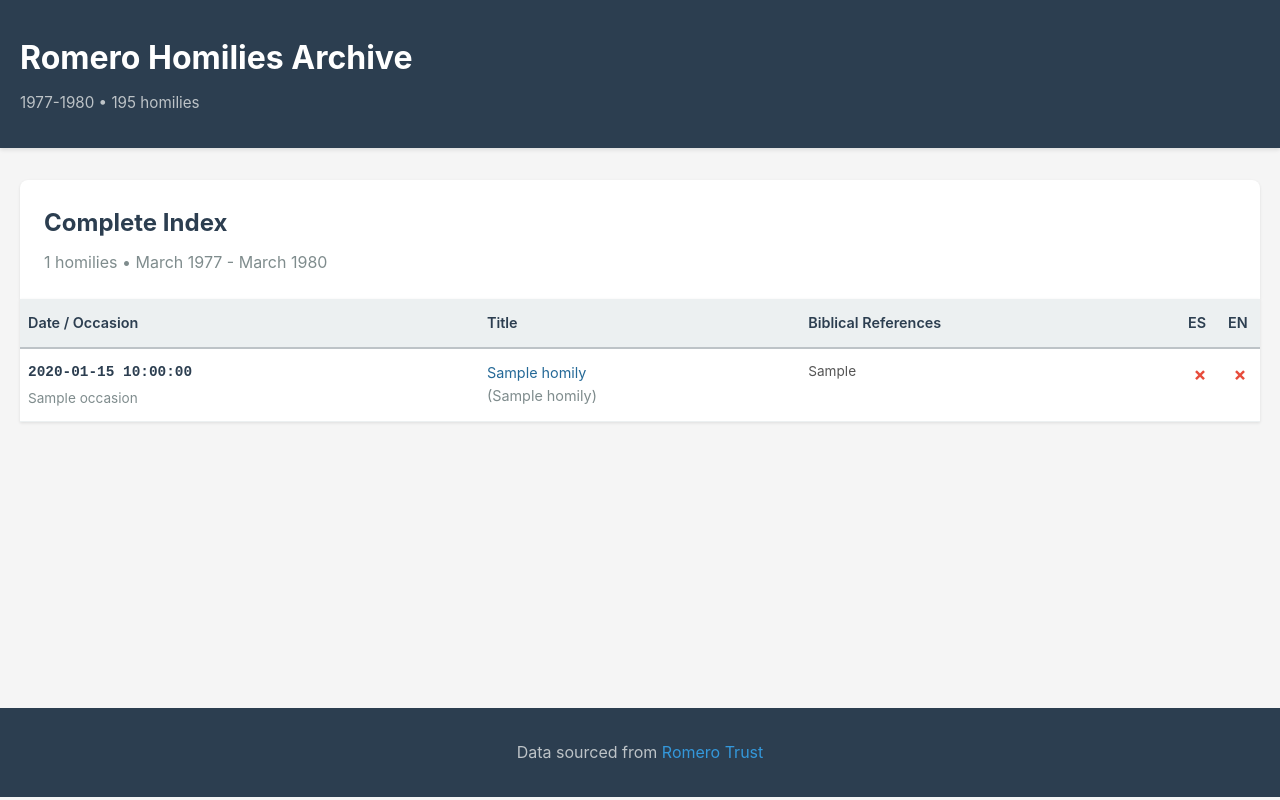
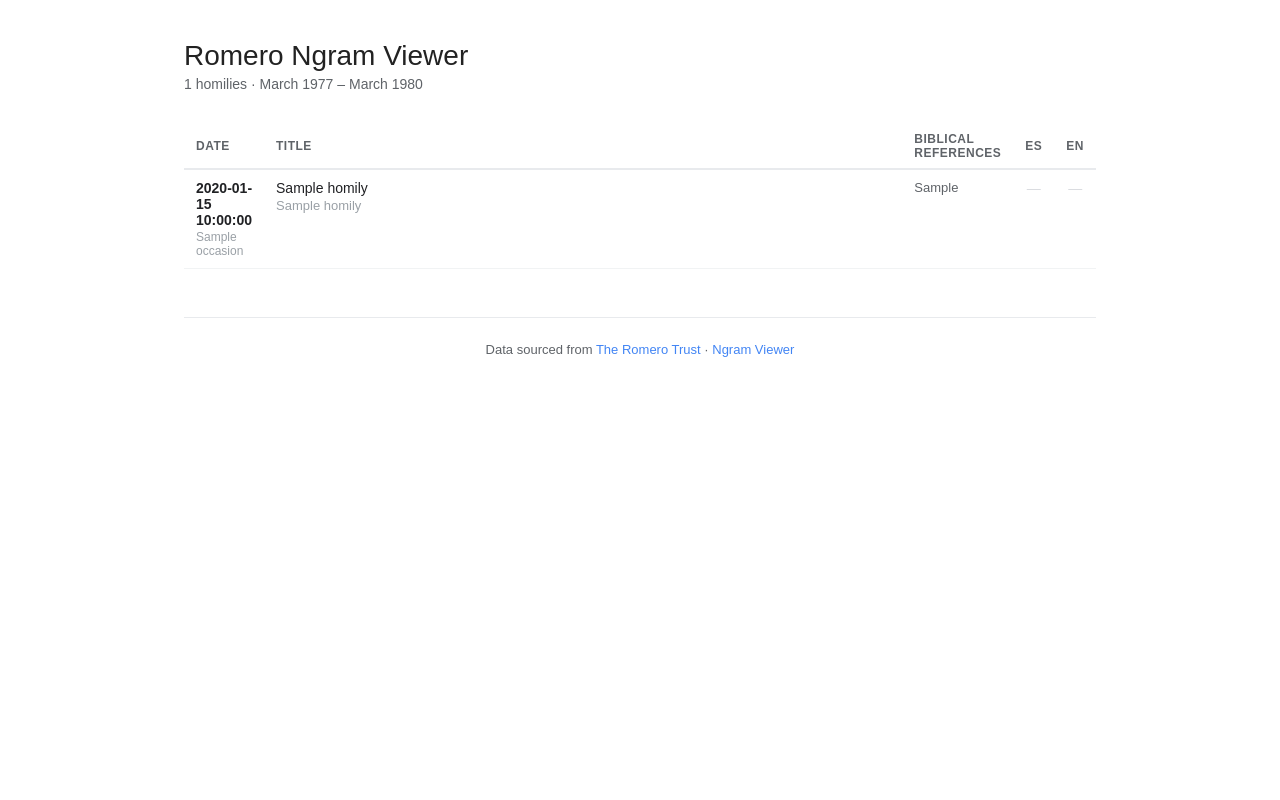
Before and after one commit to bdhamilton/romero, a Flask app: template templates/index.html in a window 1280 px wide. Run offline with Flask 3, Linux system fonts and the light colour scheme; the template is opened without the code that fills it: most values are stand-ins (such as "Sample title", 1, 10 or a date in 2020); parts of the project's set-up code (start-up, migrations or seed data) failed here and were passed over.

Commit message:
Redesign browse page to match ngram viewer style
Standalone template with same Google-inspired design language.
Clean table with title as primary column, date wrapping allowed.

Co-Authored-By: Claude Opus 4.6 <noreply@anthropic.com>

```diff
--- a/templates/index.html
+++ b/templates/index.html
@@ -1,18 +1,158 @@
-{% extends "base.html" %}
+<!DOCTYPE html>
+<html lang="en">
+<head>
+    <meta charset="UTF-8">
+    <meta name="viewport" content="width=device-width, initial-scale=1.0">
+    <title>Browse Homilies - Romero Ngram Viewer</title>
+    <style>
+        * { margin: 0; padding: 0; box-sizing: border-box; }
 
-{% block title %}Homilies Index - Romero Archive{% endblock %}
+        body {
+            font-family: Arial, sans-serif;
+            background: #fff;
+            color: #222;
+        }
 
-{% block content %}
-<div class="homilies-table">
+        .page {
+            max-width: 960px;
+            margin: 0 auto;
+            padding: 0 24px;
+        }
+
+        /* Header */
+        .header {
+            padding: 40px 0 8px;
+        }
+        .header h1 {
+            font-size: 28px;
+            font-weight: normal;
+            color: #222;
+        }
+        .header h1 a {
+            color: #222;
+            text-decoration: none;
+        }
+        .header h1 a:hover {
+            color: #4285f4;
+        }
+        .subtitle {
+            color: #5f6368;
+            font-size: 14px;
+            margin-top: 4px;
+        }
+
+        /* Table */
+        table {
+            width: 100%;
+            border-collapse: collapse;
+            margin-top: 24px;
+            font-size: 14px;
+        }
+
+        thead th {
+            text-align: left;
+            font-size: 12px;
+            font-weight: 600;
+            color: #5f6368;
+            text-transform: uppercase;
+            letter-spacing: 0.5px;
+            padding: 8px 12px;
+            border-bottom: 2px solid #e8eaed;
+        }
+
+        tbody td {
+            padding: 10px 12px;
+            border-bottom: 1px solid #f1f3f4;
+            vertical-align: top;
+        }
+
+        tbody tr:hover {
+            background: #f8f9fa;
+        }
+
+        /* Columns */
+        .col-date {
+            width: 90px;
+        }
+        .date {
+            font-weight: 600;
+            color: #202124;
+        }
+        .occasion {
+            color: #9aa0a6;
+            font-size: 12px;
+            margin-top: 2px;
+        }
+
+        .col-title {
+            width: 100%;
+        }
+        .col-title a {
+            color: #202124;
+            text-decoration: none;
+        }
+        .col-title a:hover {
+            color: #4285f4;
+            text-decoration: underline;
+        }
+        .english-subtitle {
+            color: #9aa0a6;
+            font-size: 13px;
+            display: block;
+            margin-top: 2px;
+        }
+
+        .col-refs {
+            color: #5f6368;
+            font-size: 13px;
+            max-width: 200px;
+        }
+
+        .col-pdf {
+            text-align: center;
+            width: 40px;
+        }
+        .col-pdf a {
+            color: #4285f4;
+            text-decoration: none;
+            font-size: 13px;
+        }
+        .col-pdf a:hover {
+            text-decoration: underline;
+        }
+        .col-pdf .missing {
+            color: #dadce0;
+        }
+
+        /* Footer */
+        .footer {
+            margin-top: 48px;
+            padding: 24px 0;
+            border-top: 1px solid #e8eaed;
+            font-size: 13px;
+            color: #5f6368;
+            text-align: center;
+        }
+        .footer a {
+            color: #4285f4;
+            text-decoration: none;
+        }
+        .footer a:hover {
+            text-decoration: underline;
+        }
+    </style>
+</head>
+<body>
+    <div class="page">
         <div class="header">
-        <h2>Complete Index</h2>
-        <p>{{ homilies|length }} homilies • March 1977 - March 1980</p>
+            <h1><a href="/">Romero Ngram Viewer</a></h1>
+            <p class="subtitle">{{ homilies|length }} homilies &middot; March 1977 – March 1980</p>
         </div>
 
         <table>
             <thead>
                 <tr>
-                <th>Date / Occasion</th>
+                    <th>Date</th>
                     <th>Title</th>
                     <th>Biblical References</th>
                     <th>ES</th>
@@ -22,43 +162,48 @@
             <tbody>
                 {% for homily in homilies %}
                 <tr>
-                <td class="date-occasion">
+                    <td class="col-date">
                         <div class="date">{{ homily['date'] }}</div>
-                    <div class="occasion">{{ homily['occasion'] or '—' }}</div>
+                        <div class="occasion">{{ homily['occasion'] or '' }}</div>
                     </td>
-                <td class="title">
+                    <td class="col-title">
+                        {% if homily['spanish_title'] or homily['english_title'] %}
+                        <a href="{{ homily['detail_url'] }}" target="_blank">{{ homily['spanish_title'] or homily['english_title'] }}</a>
                         {% if homily['spanish_title'] and homily['english_title'] %}
-                    <a href="{{ homily['detail_url'] }}" target="_blank">{{ homily['spanish_title'] }}</a> <span class="english-subtitle">({{ homily['english_title'] }})</span>
-                    {% elif homily['spanish_title'] %}
-                    <a href="{{ homily['detail_url'] }}" target="_blank">{{ homily['spanish_title'] }}</a>
-                    {% elif homily['english_title'] %}
-                    <a href="{{ homily['detail_url'] }}" target="_blank">{{ homily['english_title'] }}</a>
+                        <span class="english-subtitle">{{ homily['english_title'] }}</span>
+                        {% endif %}
                         {% else %}
                         —
                         {% endif %}
                     </td>
-                <td class="biblical-refs">{{ homily['biblical_references'] or '—' }}</td>
-                <td class="status">
+                    <td class="col-refs">{{ homily['biblical_references'] or '—' }}</td>
+                    <td class="col-pdf">
                         {% if homily['has_spanish'] and homily['spanish_pdf_path'] %}
-                    <a href="{{ url_for('serve_pdf', pdf_path=homily['spanish_pdf_path']) }}" target="_blank" class="check">✓</a>
+                        <a href="{{ url_for('serve_pdf', pdf_path=homily['spanish_pdf_path']) }}" target="_blank">PDF</a>
                         {% elif homily['has_spanish'] %}
-                    <span class="check">✓</span>
+                        <span class="missing">—</span>
                         {% else %}
-                    <span class="missing">✗</span>
+                        <span class="missing">—</span>
                         {% endif %}
                     </td>
-                <td class="status">
+                    <td class="col-pdf">
                         {% if homily['has_english'] and homily['english_pdf_path'] %}
-                    <a href="{{ url_for('serve_pdf', pdf_path=homily['english_pdf_path']) }}" target="_blank" class="check">✓</a>
+                        <a href="{{ url_for('serve_pdf', pdf_path=homily['english_pdf_path']) }}" target="_blank">PDF</a>
                         {% elif homily['has_english'] %}
-                    <span class="check">✓</span>
+                        <span class="missing">—</span>
                         {% else %}
-                    <span class="missing">✗</span>
+                        <span class="missing">—</span>
                         {% endif %}
                     </td>
                 </tr>
                 {% endfor %}
             </tbody>
         </table>
+
+        <div class="footer">
+            <p>Data sourced from <a href="https://www.romerotrust.org.uk" target="_blank">The Romero Trust</a>
+            &middot; <a href="/">Ngram Viewer</a></p>
         </div>
-{% endblock %}
+    </div>
+</body>
+</html>
```
Lines whose indentation alone changed are shown as unchanged.
